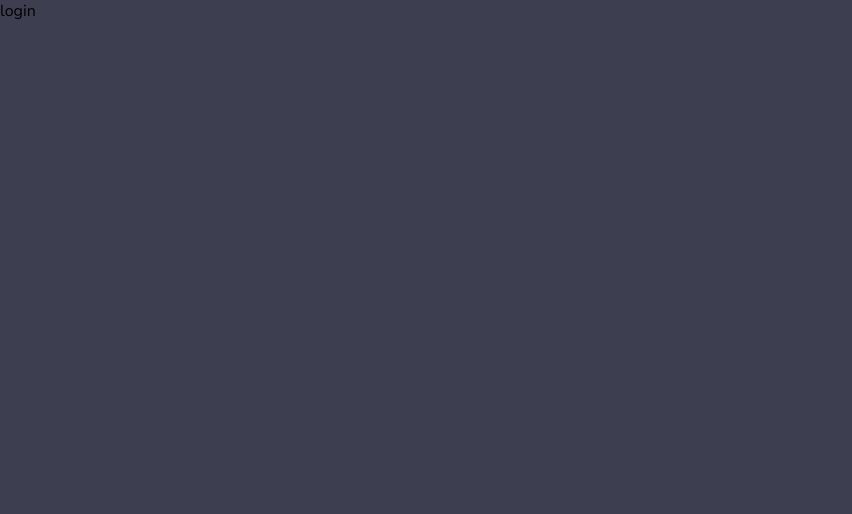
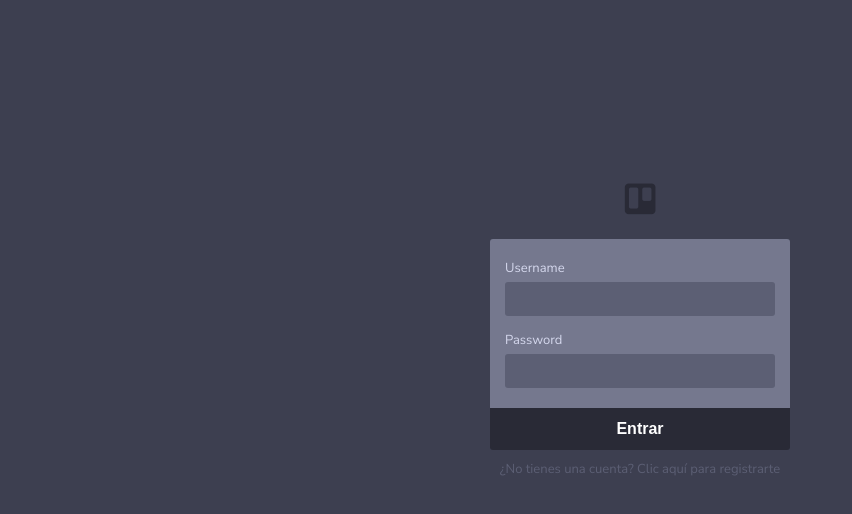
Before and after one commit to serrodale/ng-trello, an Angular app: page /login in a window 1280 px wide. Shown: the top 514 px of the page, without its empty margins (0-852 px from the left). Built offline with nearby package versions, Linux system fonts and the light colour scheme.

Commit message:
feat(login-component): maqueta página de login

```diff
--- a/src/app/pages/login/login.component.html
+++ b/src/app/pages/login/login.component.html
@@ -1 +1,19 @@
-login
+<div class="center">
+    <form [formGroup]="formGroup" (ngSubmit)="onSubmitted()">
+        <h2><i class="fab fa-trello"></i></h2>
+        <div class="form">
+            <div class="form-group">
+                <label for="username">Username</label>
+                <input type="text" formControlName="username" class="form-control" />
+            </div>
+            <div class="form-group">
+                <label for="password">Password</label>
+                <input type="password" formControlName="password" class="form-control" />
+            </div>
+        </div>
+        <div class="button-group">
+            <button [disabled]="formGroup.isValid" class="btn btn-primary">Entrar</button>
+        </div>
+        <a routerLink="/register" class="switch">¿No tienes una cuenta? Clic aquí para registrarte</a>
+    </form>
+</div>
--- a/src/app/pages/login/login.component.scss
+++ b/src/app/pages/login/login.component.scss
@@ -0,0 +1,86 @@
+h2 {
+    text-align: center;
+    font-size: 35px;
+    margin: 15px 0;
+    color: #292a36;
+}
+
+.center {
+    display: flex;
+    flex-direction: column;
+    justify-content: center;
+    align-items: center;
+    height: 80vh;
+
+    .form {
+        width: 300px;
+        padding: 5px 15px 20px 15px;
+        border-top-left-radius: 3px;
+        border-top-right-radius: 3px;
+        background: #75788e;
+        font-family: inherit;
+    }
+
+    .form-group,
+    .button-group {
+        display: flex;
+        flex-direction: column;
+    }
+
+    .form-group {
+        margin-top: 15px;
+
+        label {
+            font-size: 13px;
+            color: #d5d8ed;
+            margin-bottom: 5px;
+        }
+
+        .invalid-feedback {
+            font-size: 13px;
+            color: #730d0d;
+            margin-top: 5px;
+        }
+
+        .invalid-feedback div i {
+            font-size: 10px;
+        }
+
+        .invalid-feedback div span {
+            vertical-align: middle;
+            margin-left: 5px;
+        }
+
+        input {
+            border-radius: 3px;
+            border: none;
+            font-size: 16px;
+            outline: none;
+            color: #fff;
+            padding: 8px 13px;
+            background: #5c5f74;
+        }
+    }
+
+    .button-group button {
+        font-size: 16px;
+        font-weight: bold;
+        padding: 12px 0;
+        color: white;
+        border: none;
+        border-bottom-left-radius: 3px;
+        border-bottom-right-radius: 3px;
+        background: #292a36;
+        cursor: pointer;
+        outline: 0;
+    }
+
+    .switch {
+        display: flex;
+        justify-content: center;
+        margin-top: 10px;
+        font-size: 13px;
+        color: #5c5f74;
+        text-decoration: none;
+    }
+}
--- a/src/app/pages/login/login.component.ts
+++ b/src/app/pages/login/login.component.ts
@@ -1,12 +1,24 @@
-import { Component } from '@angular/core';
+import { Component, OnInit } from '@angular/core';
+import { FormGroup, FormBuilder, Validators } from '@angular/forms';
 
 @Component({
   selector: 'app-login',
   templateUrl: './login.component.html',
   styleUrls: ['./login.component.scss']
 })
-export class LoginComponent {
+export class LoginComponent implements OnInit {
 
-  constructor() {}
+  formGroup: FormGroup;
+
+  constructor(
+    private formBuilder: FormBuilder,
+  ) {}
+
+  ngOnInit(): void {
+    this.formGroup = this.formBuilder.group({
+      username: ['', Validators.required],
+      password: ['', Validators.required]
+    });
+  }
 
 }
```
